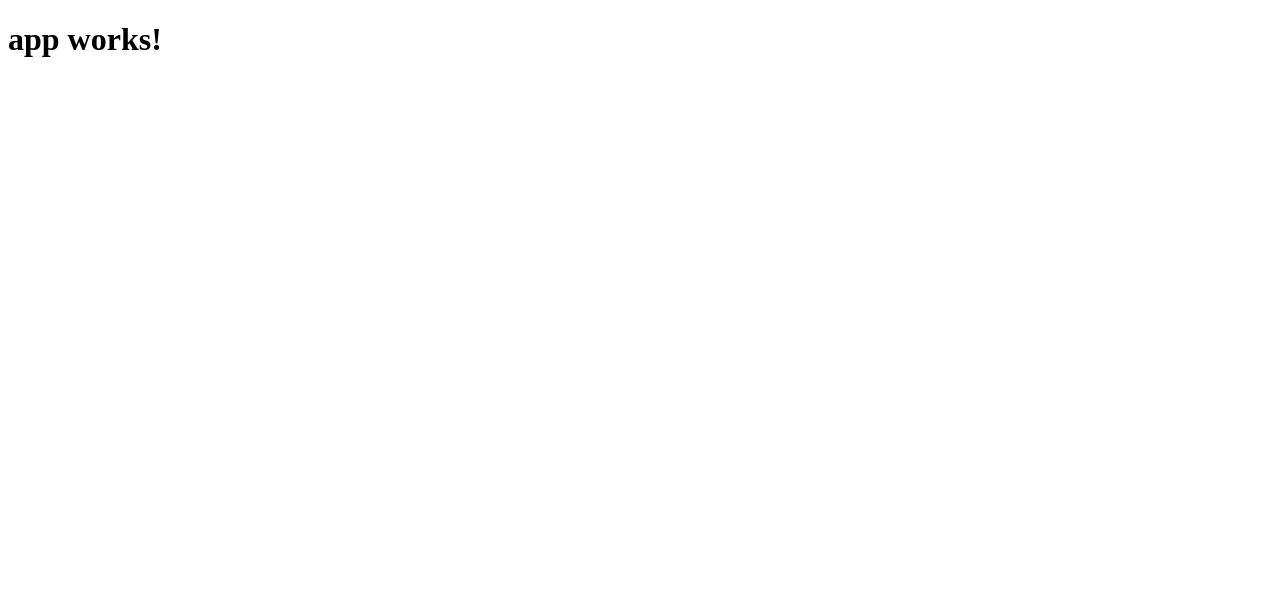
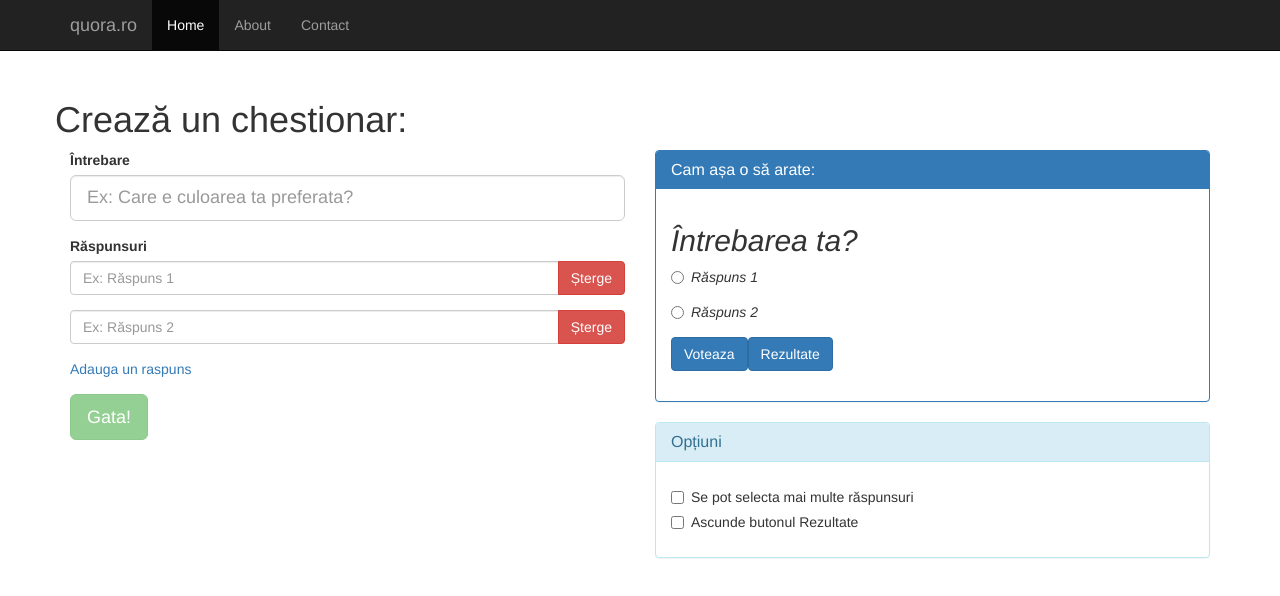
Before and after one commit to kh2ouija/quora-ng, an Angular app: page / in a window 1280 px wide. Shown: the top 596 px of the page. Built offline with nearby package versions, Linux system fonts and the light colour scheme.

Commit message:
initial commit

```diff
--- a/src/app/app.component.html
+++ b/src/app/app.component.html
@@ -1,3 +1 @@
-<h1>
-  {{title}}
-</h1>
+<router-outlet></router-outlet>
--- /dev/null
+++ b/src/app/app.routes.ts
@@ -0,0 +1,9 @@
+import { Routes, RouterModule } from '@angular/router';
+
+import { PollFormComponent } from './poll-form/poll-form.component';
+
+const routes: Routes = [
+  {path: '', component: PollFormComponent}
+];
+
+export const routing = RouterModule.forRoot(routes);
--- /dev/null
+++ b/src/app/poll-api.service.ts
@@ -0,0 +1,19 @@
+import { Injectable } from '@angular/core';
+import { Http } from '@angular/http';
+
+import { Poll } from './poll-form/poll-form.component';
+
+@Injectable()
+export class PollApiService {
+
+  baseUrl: string;
+
+  constructor(private http: Http) {
+    this.baseUrl = 'http://localhost:8080/polls';
+  }
+
+  submitPoll(poll: Poll) {
+    this.http.post(this.baseUrl, poll).subscribe(response => console.log(response));
+  }
+
+}
--- /dev/null
+++ b/src/app/poll-form/poll-form.component.html
@@ -0,0 +1,77 @@
+<div class='row'>
+  <h1>Crează un chestionar:</h1>
+  <form #pollForm="ngForm" (ngSubmit)="createPoll()" novalidate>
+    <div class="col-md-6">
+      <label>Întrebare</label>
+      <div [ngClass]="{'form-group form-group-lg': true, 'has-success': questionInput.valid, 'has-error': questionInput.dirty && !questionInput.valid}">
+        <input required #questionInput="ngModel" [(ngModel)]="poll.question" name="question" placeholder="Ex: Care e culoarea ta preferata?" class="form-control" />
+      </div>
+      <label>Răspunsuri</label>
+      <div *ngFor="let answer of poll.answers; let i = index; trackBy:customTrackBy" [ngClass]="{'form-group': true, 'has-success': answerInput.valid, 'has-error': answerInput.dirty && !answerInput.valid}">
+        <div class="input-group">
+          <input #answerInput="ngModel" required [(ngModel)]="answer.text" name="answers[i]" placeholder="Ex: Răspuns {{i + 1}}" class="form-control"/>
+          <span class="input-group-btn">
+            <button type="button" (click)="deleteAnswer(i)" tabindex="-1" [ngClass]="poll.answers.length > 1 ? 'btn btn-danger' : 'btn btn-danger disabled'">Șterge</button>
+          </span>
+        </div>
+      </div>
+      <div class="form-group">
+        <a href="#" (click)="addAnswer()">Adauga un raspuns</a>
+      </div>
+      <div class="form-group">
+        <button type="submit" [disabled]="!pollForm.valid" class="btn btn-lg btn-success">Gata!</button>
+      </div>
+    </div>
+    <div class="col-md-6">
+      <!-- Preview -->
+      <div class="panel panel-primary">
+        <div class="panel-heading">
+          <h3 class="panel-title">Cam așa o să arate:</h3>
+        </div>
+        <div class="panel-body">
+          <form>
+            <h2 [ngSwitch]="poll.question === ''">
+              <em *ngSwitchCase='true'>Întrebarea ta?</em>
+              <div *ngSwitchCase='false'>{{poll.question}}</div>
+            </h2>
+            <div *ngFor="let answer of poll.answers; let i = index" class="form-group">
+              <div [ngClass]="poll.multipleChoice ? 'checkbox' : 'radio'">
+                <label>
+                  <input type="{{poll.multipleChoice ? 'checkbox' : 'radio'}}">
+                  <div [ngSwitch]="answer.text === ''">
+                    <em *ngSwitchCase='true'>{{'Răspuns ' + (i+1)}}</em>
+                    <div *ngSwitchCase='false'>{{answer.text}}</div>
+                  </div>
+                </label>
+              </div>
+            </div>
+            <div class="form-group">
+              <button class="btn btn-primary">Voteaza</button>
+              <button *ngIf="!poll.hideResults" class="btn btn-primary">Rezultate</button>
+            </div>
+          </form>
+        </div>
+      </div>
+      <!-- Options -->
+      <div class="panel panel-info">
+        <div class="panel-heading">
+          <h3 class="panel-title">Opțiuni</h3>
+        </div>
+        <div class="panel-body">
+          <div class="checkbox">
+            <label>
+              <input type="checkbox" name="multipleChoice" [(ngModel)]="poll.multipleChoice" value="">
+              Se pot selecta mai multe răspunsuri
+            </label>
+          </div>
+          <div class="checkbox">
+            <label>
+              <input type="checkbox" name="hideResults" [(ngModel)]="poll.hideResults" value="">
+              Ascunde butonul Rezultate
+            </label>
+          </div>
+        </div>
+      </div>
+    </div>
+  </form>
+</div>
--- /dev/null
+++ b/src/app/poll-form/poll-form.component.ts
@@ -0,0 +1,58 @@
+import { Component, OnInit } from '@angular/core';
+import { PollApiService } from '../poll-api.service'
+
+export class Answer {
+  text: string;
+
+  constructor() {
+    this.text = '';
+  }
+}
+
+export class Poll {
+  question: string;
+  answers: Answer[];
+  multipleChoice: boolean;
+  hideResults: boolean;
+}
+
+@Component({
+  selector: 'app-poll-form',
+  templateUrl: './poll-form.component.html',
+  styleUrls: ['./poll-form.component.css']
+})
+export class PollFormComponent implements OnInit {
+
+  poll: Poll;
+
+  constructor(private pollApiService: PollApiService) {
+    this.poll = {
+      question: '',
+      answers: [new Answer(), new Answer()],
+      multipleChoice: false,
+      hideResults: false
+    };
+  }
+
+  addAnswer() {
+    this.poll.answers.push(new Answer());
+  };
+
+  deleteAnswer(i) {
+    if (this.poll.answers.length > 1) {
+      this.poll.answers.splice(i, 1);
+    }
+  }
+
+  createPoll() {
+    this.pollApiService.submitPoll(this.poll);
+  };
+
+  customTrackBy(index: number, obj: any): any {
+    return index;
+  }
+
+  ngOnInit() {
+  }
+
+}
--- a/src/index.html
+++ b/src/index.html
@@ -1,14 +1,56 @@
-<!doctype html>
-<html>
+<!DOCTYPE html>
+<html lang="en">
   <head>
+    <base href="/">
     <meta charset="utf-8">
-  <title>QuoraNg</title>
-  <base href="/">
+    <meta http-equiv="X-UA-Compatible" content="IE=edge">
+    <meta name="viewport" content="width=device-width, initial-scale=1">
+    <!-- The above 3 meta tags *must* come first in the head; any other head content must come *after* these tags -->
+    <title>quora.ro</title>
 
-  <meta name="viewport" content="width=device-width, initial-scale=1">
-  <link rel="icon" type="image/x-icon" href="favicon.ico">
+    <!-- Bootstrap -->
+		<link rel="stylesheet" href="https://maxcdn.bootstrapcdn.com/bootstrap/3.3.7/css/bootstrap.min.css" integrity="sha384-BVYiiSIFeK1dGmJRAkycuHAHRg32OmUcww7on3RYdg4Va+PmSTsz/K68vbdEjh4u" crossorigin="anonymous">
+
+    <!-- HTML5 shim and Respond.js for IE8 support of HTML5 elements and media queries -->
+    <!-- WARNING: Respond.js doesn't work if you view the page via file:// -->
+    <!--[if lt IE 9]>
+      <script src="https://oss.maxcdn.com/html5shiv/3.7.3/html5shiv.min.js"></script>
+      <script src="https://oss.maxcdn.com/respond/1.4.2/respond.min.js"></script>
+    <![endif]-->
   </head>
+
   <body>
+
+    <nav class="navbar navbar-inverse navbar-fixed-top">
+      <div class="container">
+        <div class="navbar-header">
+          <button type="button" class="navbar-toggle collapsed" data-toggle="collapse" data-target="#navbar" aria-expanded="false" aria-controls="navbar">
+            <span class="sr-only">Toggle navigation</span>
+            <span class="icon-bar"></span>
+            <span class="icon-bar"></span>
+            <span class="icon-bar"></span>
+          </button>
+          <a class="navbar-brand" href="#">quora.ro</a>
+        </div>
+        <div id="navbar" class="collapse navbar-collapse">
+          <ul class="nav navbar-nav">
+            <li class="active"><a href="#">Home</a></li>
+            <li><a href="#about">About</a></li>
+            <li><a href="#contact">Contact</a></li>
+          </ul>
+        </div>
+      </div>
+    </nav>
+
+    <div class='container'>
       <app-root>Loading...</app-root>
+    </div>
+
+    <!-- jQuery (necessary for Bootstrap's JavaScript plugins) -->
+    <script src="https://ajax.googleapis.com/ajax/libs/jquery/1.12.4/jquery.min.js"></script>
+    <!-- Include all compiled plugins (below), or include individual files as needed -->
+    <script src="https://maxcdn.bootstrapcdn.com/bootstrap/3.3.7/js/bootstrap.min.js" integrity="sha384-Tc5IQib027qvyjSMfHjOMaLkfuWVxZxUPnCJA7l2mCWNIpG9mGCD8wGNIcPD7Txa" crossorigin="anonymous"></script>
+
   </body>
+
 </html>
--- a/src/styles.css
+++ b/src/styles.css
@@ -1 +1,3 @@
-/* You can add global styles to this file, and also import other style files */
+body {
+  padding-top: 80px;
+}
```
Also changed, not shown: src/app/app.module.ts (+10 -3 lines), src/app/poll-form/poll-form.component.css (added), 2 other files (tests, documents, lock files or other folders). Lines whose indentation alone changed are shown as unchanged.
